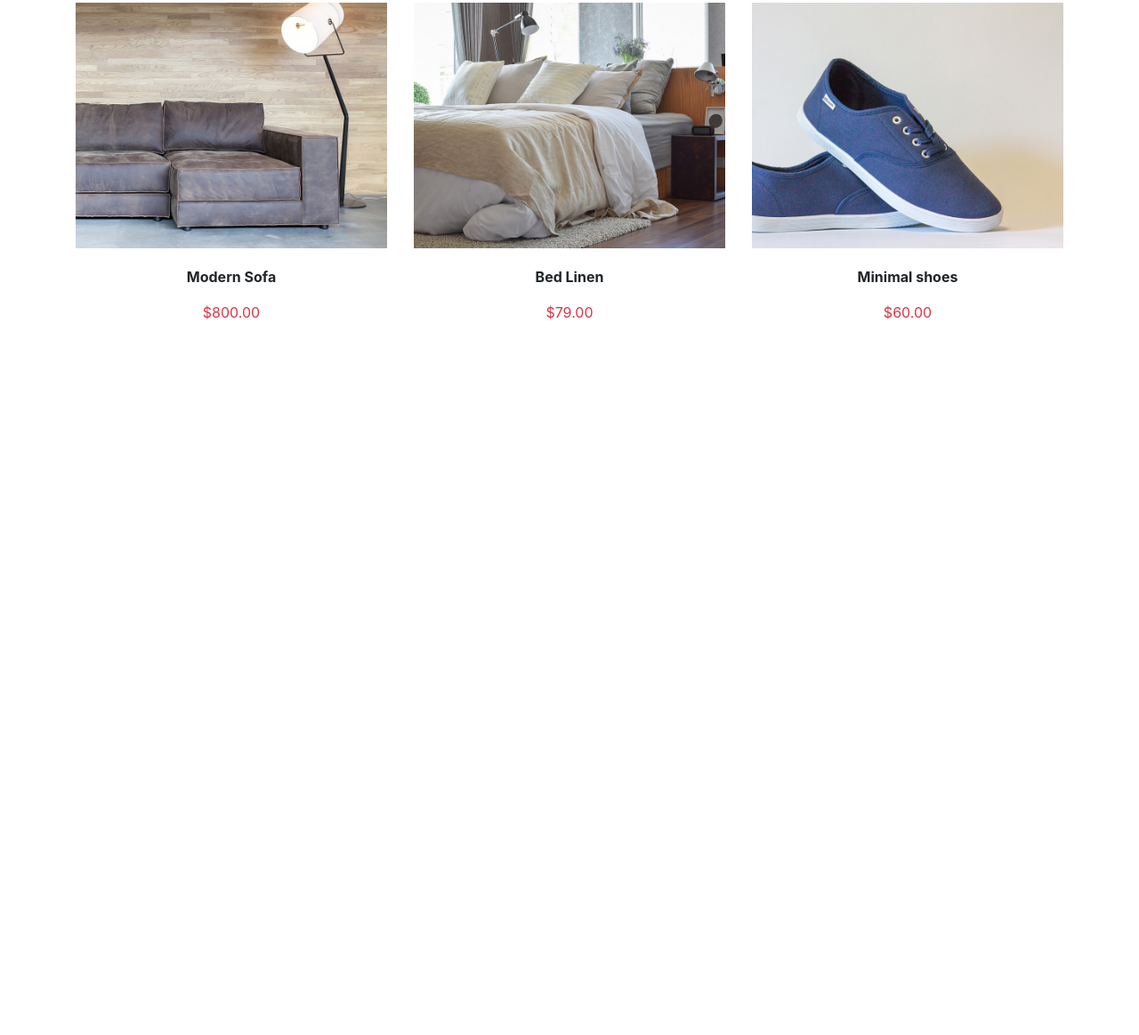
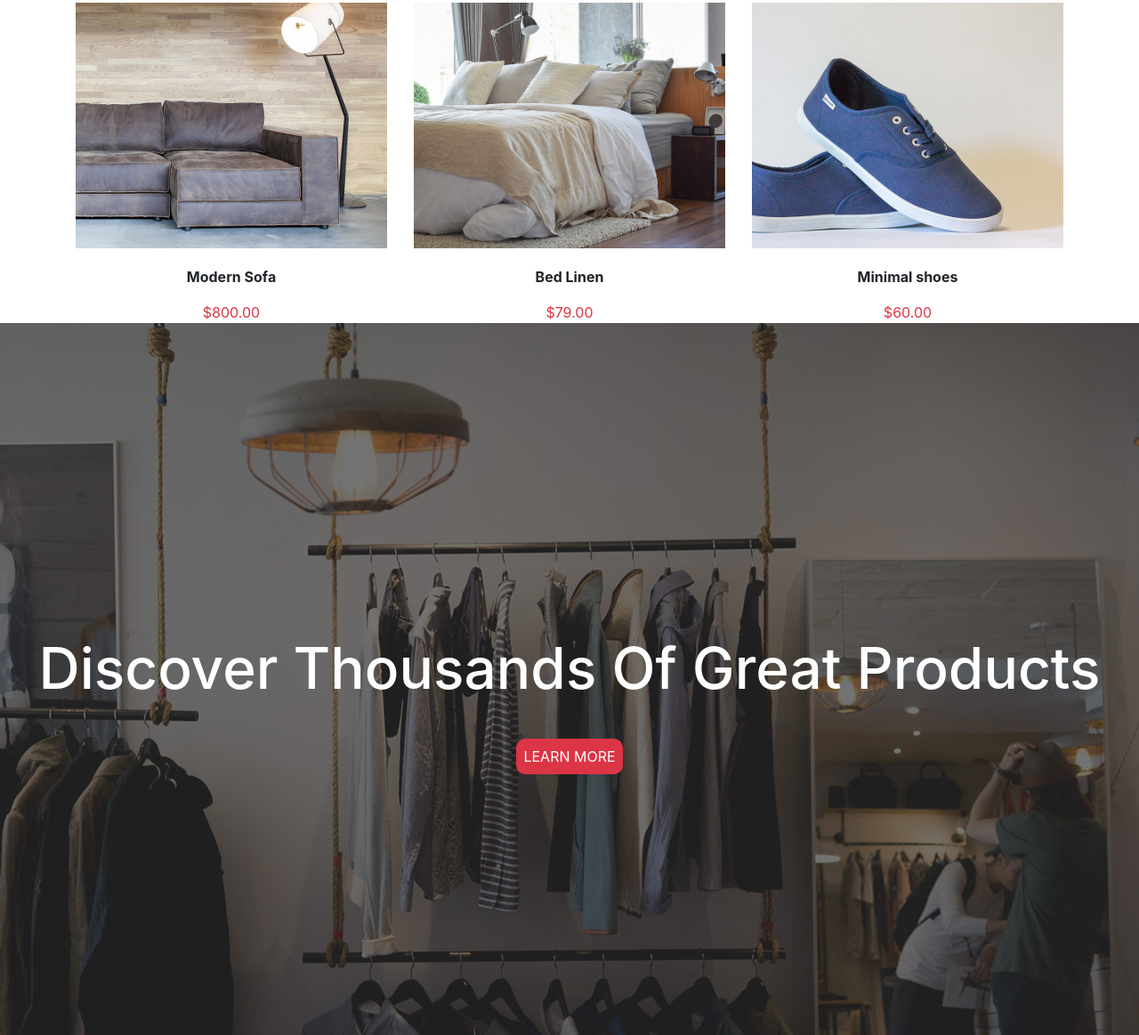
Before and after one commit to OsumanSenin/cs_emporium_js, a plain HTML site: page index.html in a window 1280 px wide. Shown: the part 1898-3061 px from the top of the page at 89% size. Before the commit the page ends 2261 px from the top, so only its background shows below. Drawn offline with Linux system fonts and the light colour scheme.

Commit message:
finish the 4th section

```diff
--- a/index.html
+++ b/index.html
@@ -218,6 +218,14 @@
 
                             <!-- debut de la section 4 -->
 
+        <section id="section4" class="container-fluid">
+            <div class="text-center">
+
+                <h1 class="text-white">Discover Thousands Of Great Products</h1>
+                <button class="text-uppercase text-white p-2 bg-danger">learn more</button>
+            </div>
+
+        </section>
 
 
     <!-- script JavaScript -->
--- a/src/sass/style.sass
+++ b/src/sass/style.sass
@@ -79,3 +79,22 @@ section
                 display: flex
                 align-items: center
                 margin-top: 20px
+
+
+
+    //section 4
+
+
+    &:nth-of-type(4)
+        background-image: url("../../public/img/cta-bg.jpg")
+        background-position: center
+        height: 800px
+        .text-center
+            padding: 350px 0px
+            h1
+                font-size: 4em
+                margin-bottom: 40px
+            button
+                border-radius: 10px
+                border: none
+                padding: 20px
```
Also changed, not shown: public/css/style.css, 1 other file.
